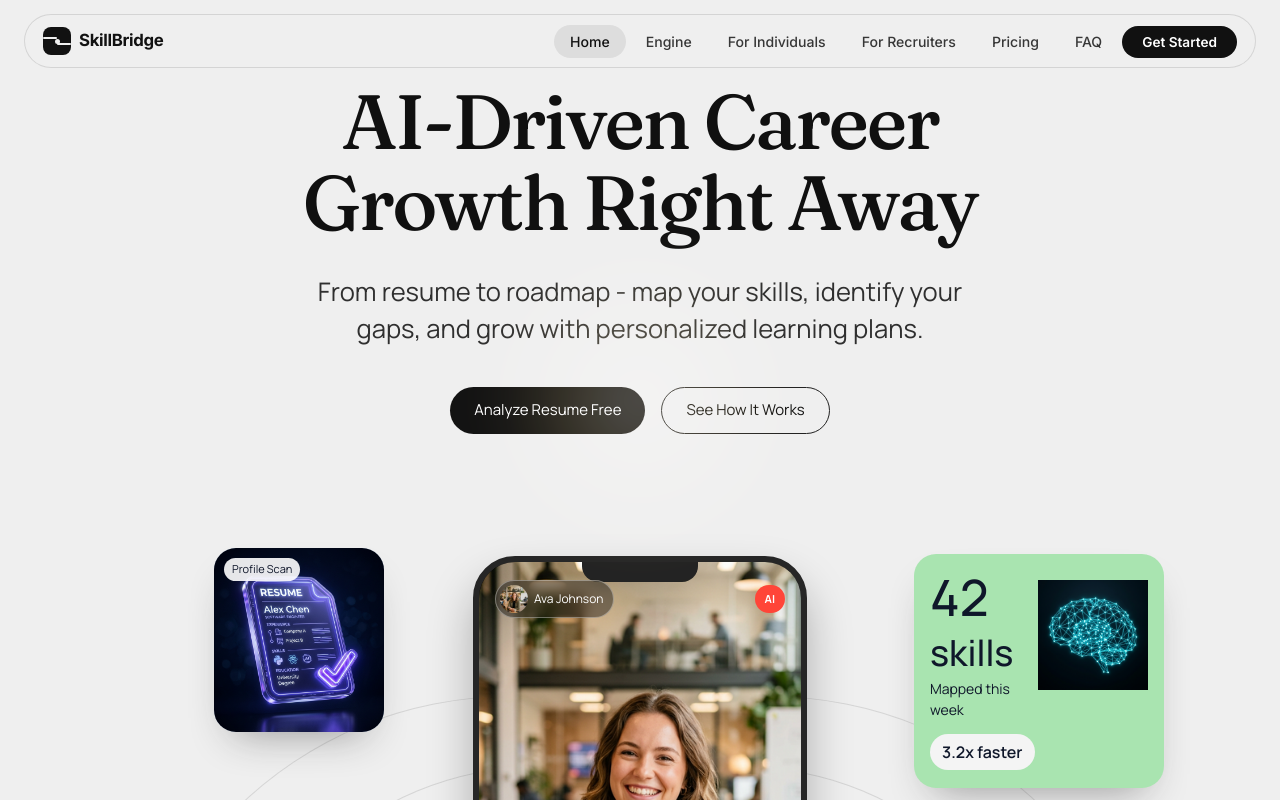
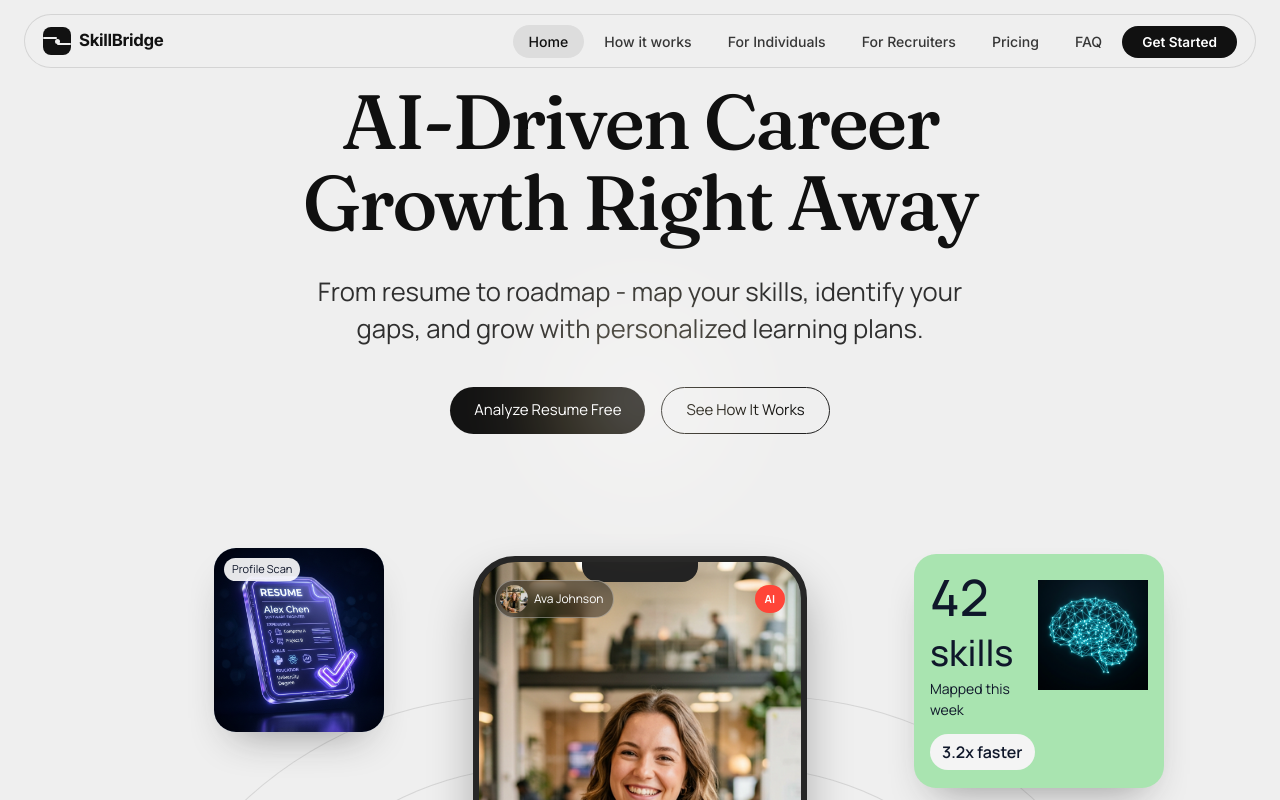
Before and after one commit to TharushaKula/Skill-Bridge-, a Next.js app: page / in a window 1280 px wide. Shown: the top 800 px of the page. Built offline with nearby package versions, Linux system fonts and the light colour scheme; a web font is replaced by a local one.

Commit message:
Navr bar changes

```diff
--- a/app/components/Navbar.tsx
+++ b/app/components/Navbar.tsx
@@ -10,7 +10,7 @@ export default function Navbar() {
 
   const links = [
     { name: 'Home', href: '/' },
-    { name: 'Engine', href: '/engine' },
+    { name: 'How it works', href: '/engine' },
     { name: 'For Individuals', href: '/individuals' },
     { name: 'For Recruiters', href: '/recruiters' },
     { name: 'Pricing', href: '/pricing' },
```
